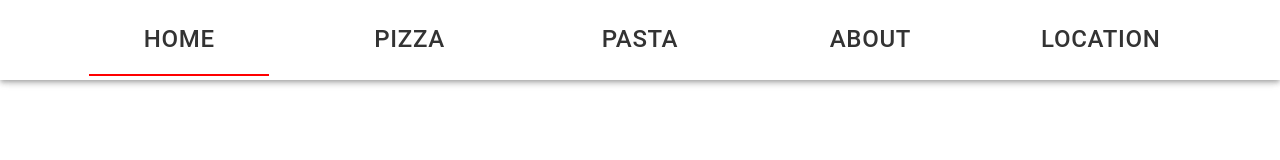
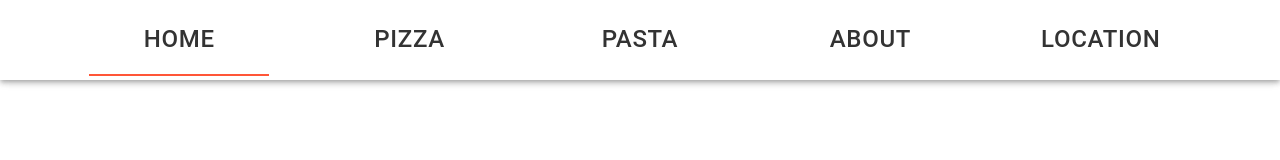
Before and after one commit to manuel12/mui-landing-page, a React (Create React App) app: page / in a window 1280 px wide. In both pictures the pointer is over the link "HOME". Shown: the top 160 px of the page. Built offline with nearby package versions, Linux system fonts and the light colour scheme.

Commit message:
Replaced hardocded color with color variable.

```diff
--- a/src/components/Navbar/styles.css
+++ b/src/components/Navbar/styles.css
@@ -5,7 +5,7 @@ a {
 }
 
 a:hover {
-  border-bottom: 2px solid red !important;
+  border-bottom: 2px solid var(--main-color) !important;
 }
 
 .navbar,
```
